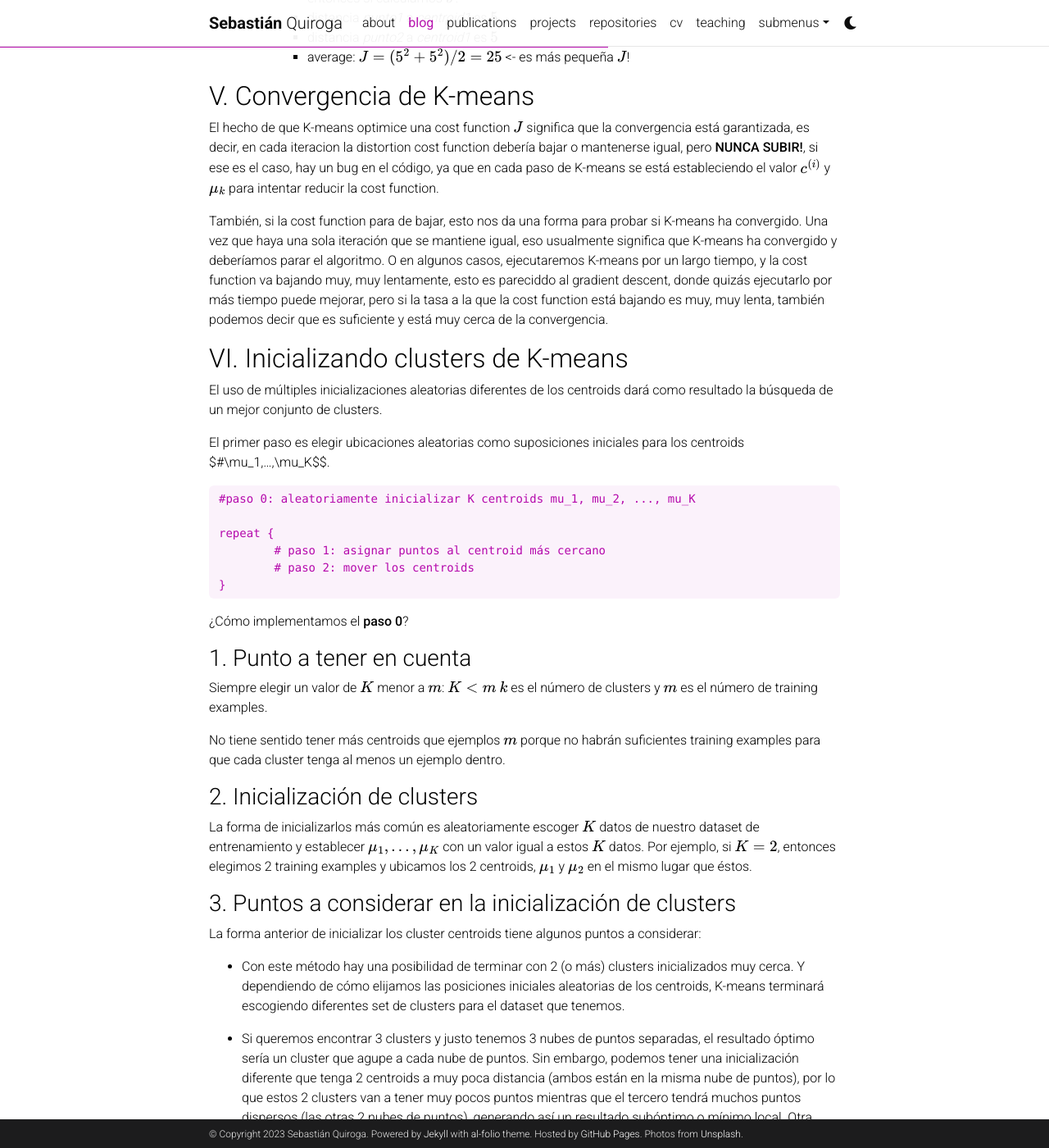
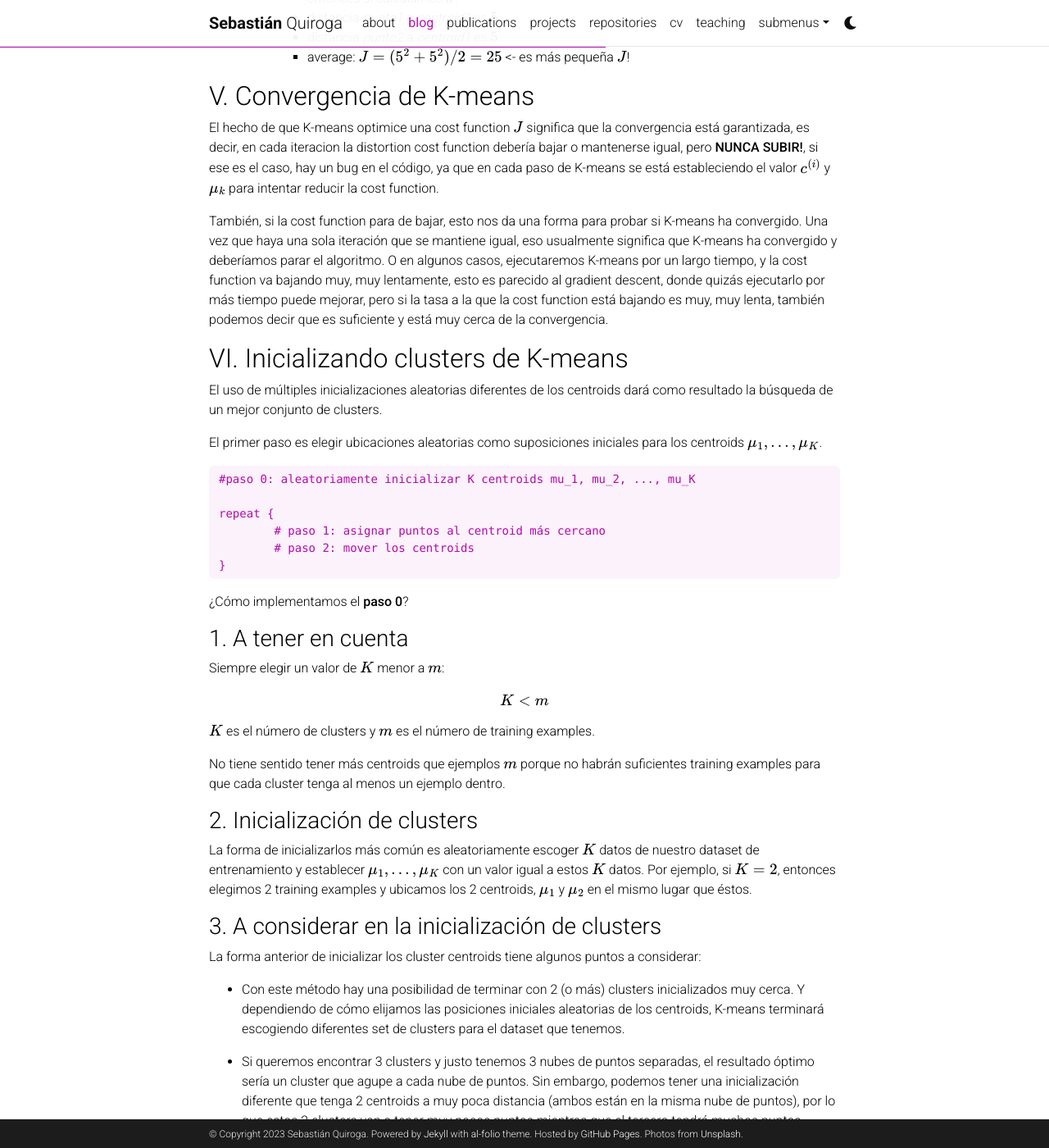
Before and after one commit to squirogar/squirogar.github.io, a Jekyll site: the page built from _posts/2023-06-09-clustering-kmeans.md, in a window 1280 px wide and 1400 px high, scrolled down 5652 px. Shown: the whole window at 82% size. Built offline with Jekyll 4.4.1, drawn with Linux system fonts in a browser that asks for light colours; comment, search, counter and statistics services are not loaded; a style sheet for code colours, icons or effects is not loaded; some of the changed text lies outside the part shown.

Commit message:
kmeans finalizacion

````diff
--- a/_posts/2023-06-09-clustering-kmeans.md
+++ b/_posts/2023-06-09-clustering-kmeans.md
@@ -170,7 +170,7 @@
 $$J(c^{(1)}, ..., c^{(m)}, \mu_1, ..., \mu_K) = \frac{1}{m} \cdot \sum_{i=1}^{m}(||x^{(i)} - \mu_{c^{(i)}}||^2)$$
 
 - El nombre de esta cost function es: **Distortion function**.
-- $$J$$ es función de $$c^{(1)},...,c^{(m)}$$ y $$\mu_1,...,\mu_k$$.
+- $$J$$ es función de $$c^{(1)},...,c^{(m)}$$ y $$\mu_1,...,\mu_K$$.
 - $$J$$ es el promedio de la distancia al cuadrado entre cada training example $$x^{(i)}$$ y la ubicación del centroid $$\mu_{c^{(i)}}$$ al que se le asignó el training example $$x^{(i)}$$. Por ejemplo, para el décimo ejemplo la distancia al cuadrado sería: $$(x^{(10)} - \mu_{c^{(10)}})^2$$.
 - K-means con esto intenta encontrar asignaciones de puntos a centroids y ubicaciones de centroids que minimizan la distancia al cuadrado.
 
@@ -212,13 +212,13 @@
 ## V. Convergencia de K-means
 El hecho de que K-means optimice una cost function $$J$$ significa que la convergencia está garantizada, es decir, en cada iteracion la distortion cost function debería bajar o mantenerse igual, pero **NUNCA SUBIR!**, si ese es el caso, hay un bug en el código, ya que en cada paso de K-means se está estableciendo el valor $$c^{(i)}$$ y $$\mu_k$$ para intentar reducir la cost function.
 
-También, si la cost function para de bajar, esto nos da una forma para probar si K-means ha convergido. Una vez que haya una sola iteración que se mantiene igual, eso usualmente significa que K-means ha convergido y deberíamos parar el algoritmo. O en algunos casos, ejecutaremos K-means por un largo tiempo, y la cost function va bajando muy, muy lentamente, esto es pareciddo al gradient descent, donde quizás ejecutarlo por más tiempo puede mejorar, pero si la tasa a la que la cost function está bajando es muy, muy lenta, también podemos decir que es suficiente y está muy cerca de la convergencia.
+También, si la cost function para de bajar, esto nos da una forma para probar si K-means ha convergido. Una vez que haya una sola iteración que se mantiene igual, eso usualmente significa que K-means ha convergido y deberíamos parar el algoritmo. O en algunos casos, ejecutaremos K-means por un largo tiempo, y la cost function va bajando muy, muy lentamente, esto es parecido al gradient descent, donde quizás ejecutarlo por más tiempo puede mejorar, pero si la tasa a la que la cost function está bajando es muy, muy lenta, también podemos decir que es suficiente y está muy cerca de la convergencia.
 
 
 ## VI. Inicializando clusters de K-means
 El uso de múltiples inicializaciones aleatorias diferentes de los centroids dará como resultado la búsqueda de un mejor conjunto de clusters.
 
-El primer paso es elegir ubicaciones aleatorias como suposiciones iniciales para los centroids $#\mu_1,...,\mu_K$$.
+El primer paso es elegir ubicaciones aleatorias como suposiciones iniciales para los centroids $$\mu_1,...,\mu_K$$.
 
 ```
 #paso 0: aleatoriamente inicializar K centroids mu_1, mu_2, ..., mu_K
@@ -230,19 +230,21 @@
 ```
 ¿Cómo implementamos el **paso 0**?
 
-### 1. Punto a tener en cuenta
+### 1. A tener en cuenta
 Siempre elegir un valor de $$K$$ menor a $$m$$:
+
 $$
 K < m
 $$
-$$k$$ es el número de clusters y $$m$$ es el número de training examples.
+
+$$K$$ es el número de clusters y $$m$$ es el número de training examples.
 
 No tiene sentido tener más centroids que ejemplos $$m$$ porque no habrán suficientes training examples para que cada cluster tenga al menos un ejemplo dentro.
 
 ### 2. Inicialización de clusters
 La forma de inicializarlos más común es aleatoriamente escoger $$K$$ datos de nuestro dataset de entrenamiento y establecer $$\mu_1, ..., \mu_K$$ con un valor igual a estos $$K$$ datos. Por ejemplo, si $$K=2$$, entonces elegimos 2 training examples y ubicamos los 2 centroids, $$\mu_1$$ y $$\mu_2$$ en el mismo lugar que éstos.
 
-### 3. Puntos a considerar en la inicialización de clusters
+### 3. A considerar en la inicialización de clusters
 La forma anterior de inicializar los cluster centroids tiene algunos puntos a considerar:
 - Con este método hay una posibilidad de terminar con 2 (o más) clusters inicializados muy cerca. Y dependiendo de cómo elijamos las posiciones iniciales aleatorias de los centroids, K-means terminará escogiendo diferentes set de clusters para el dataset que tenemos.
 
@@ -255,6 +257,7 @@
 En el **paso 2**, $$\mu_k$$ intentaría calcular el promedio de $$0$$ training examples, lo cual no está definido.
 
 Hay 2 soluciones:
+
     a. La más común: eliminar ese cluster, por lo que terminaremos con $$K-1$$ clusters
 
     b. Si realmente necesitamos los $$K$$ clusters, entonces aleatoriamente reinicializar ese cluster y esperar a que se le asignen data points la próxima vez.
@@ -337,7 +341,7 @@
 1. ¿Por qué con K-means resultan clusters tan diferentes?
 - Tiene que ver con la data. Si nuestros clusters tienen un límite bien definido entre ellos siempre encontraremos los mismos centroids y solo dependerá del parámetro $$K$$. Si nuestra data no tiene un límite claro entre cada cluster (datos más dispersos) entonces inicializar los centroids aleatoriamente darán diferentes resultados dependiendo de la inicialización.
 
-Una sugerencia es usar el parámetro `random_state` cuando usemos la implementación de K-means de la librería `scikit-learn`, ya que si lo establecemos con un valor podemos garantizar que tendremos los mismos centroids cada vez que usemos el modelo (que lo entrenemos).
+- Una sugerencia es usar el parámetro `random_state` cuando usemos la implementación de K-means de la librería `scikit-learn`, ya que si lo establecemos con un valor podemos garantizar que tendremos los mismos centroids cada vez que usemos el modelo (que lo entrenemos).
 ```
 from sklearn.cluster import KMeans
 kmeans = KMeans(n_clusters=3, random_state=42)
````
Also changed, not shown: other parts of _posts/2023-06-09-clustering-kmeans.md (+12 -11 lines).
